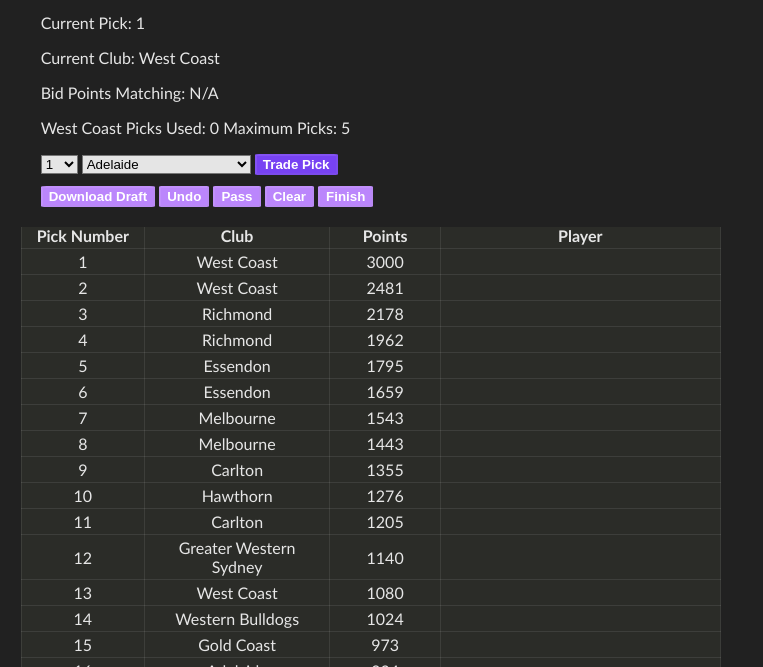
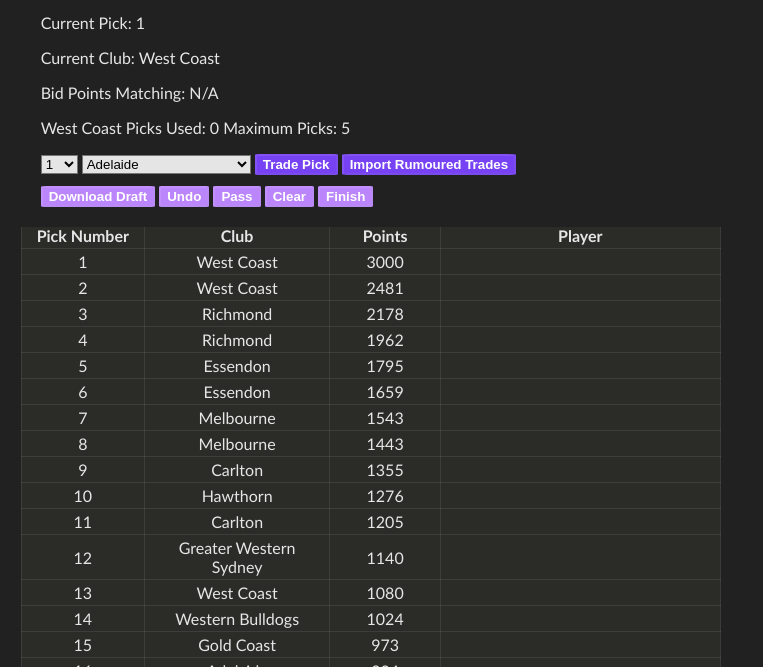
Before and after one commit to InBontWeTrust/Phantom-Sim, a plain HTML site: page index.html in a window 1280 px wide. Shown: the part 133-800 px from the top of the page, without its empty margins (0-763 px from the left). Drawn offline with Linux system fonts and the light colour scheme.

Commit message:
Added import rumoured trades

```diff
--- a/index.html
+++ b/index.html
@@ -79,6 +79,7 @@
                     <option>Sam Ainsworth </option>
                     <option>Oskar Ainsworth </option>
                     <option>Charlie Banfield (West Coast)</option>
+                    <option>Tom Blamires </option>
                     <option>Noah Chamberlain (Sydney)</option>
                     <option>Cody Curtin </option>
                     <option>Jack Dalton </option>
@@ -103,6 +104,7 @@
                     <option>Jacob Marron </option>
                     <option>Thomas Matthews </option>
                     <option>Jack Miller </option>
+                    <option>Tobyn Murray </option>
                     <option>Balyn O’Brien </option>
                     <option>Zane Peucker </option>
                     <option>Thomas Phillips </option>
@@ -160,6 +162,7 @@
 
                     </select>
                     <button onclick="tradePick()" id="trade-button">Trade Pick</button>
+                    <button onclick="importTrades()" id="import-button">Import Rumoured Trades</button>
                 </div>
                 <button onclick="tableToCSV()">Download Draft</button>
                 <button onclick="undo()">Undo</button>
--- a/index.js
+++ b/index.js
@@ -265,7 +265,7 @@ function Bid() {
     let bid = currentPick
     let bidValue = 0
     let biddingInfo = document.getElementById("bidding-info")
-    let matchingString = "Bid Points Matching - N/A "
+    let matchingString = "Bid Points Matching: N/A "
 
     let fullSelectedPlayer = selectedPlayer
     selectedPlayer = selectedPlayer.replace(/\s*\(.*?\)\s*/g, "").trim();
@@ -553,6 +553,91 @@ function undo() {
     }
 }
 
+function importTrades() {
+    if (currentPick == 1) {
+        draftOrder = [
+            [1,"West Coast"],
+            [2,"West Coast"],
+            [3,"Richmond"],
+            [4,"Richmond"],
+            [5,"Essendon"],
+            [6,"Essendon"],
+            [7,"Melbourne"],
+            [8,"Melbourne"],
+            [9,"Essendon"],
+            [10,"Hawthorn"],
+            [11,"North Melbourne"],
+            [12,"Greater Western Sydney"],
+            [13,"West Coast"],
+            [14,"Western Bulldogs"],
+            [15,"Gold Coast"],
+            [16,"Adelaide"],
+            [17,"Brisbane"],
+            [18,"Gold Coast"],
+            [19,"Geelong"],
+            [20,"Fremantle"],
+            [21,"Carlton"],
+            [22,"Hawthorn"],
+            [23,"Brisbane"],
+            [24,"Gold Coast"],
+            [25,"Carlton"],
+            [26,"North Melbourne"],
+            [27,"Carlton"],
+            [28,"Gold Coast"],
+            [29,"Gold Coast"],
+            [30,"Carlton"],
+            [31,"Sydney"],
+            [32,"Sydney"],
+            [33,"Western Bulldogs"],
+            [34,"West Coast"],
+            [35,"Gold Coast"],
+            [36,"Gold Coast"],
+            [37,"Melbourne"],
+            [38,"Richmond"],
+            [39,"Collingwood"],
+            [40,"Geelong"],
+            [41,"West Coast"],
+            [42,"Sydney"],
+            [43,"Carlton"],
+            [44,"Brisbane"],
+            [45,"Collingwood"],
+            [46,"North Melbourne"],
+            [47,"Fremantle"],
+            [48,"Gold Coast"],
+            [49,"Gold Coast"],
+            [50,"St Kilda"],
+            [51,"Brisbane"],
+            [52,"Gold Coast"],
+            [53,"Western Bulldogs"],
+            [54,"Carlton"],
+            [55,"Adelaide"],
+            [56,"Collingwood"],
+            [57,"Brisbane"],
+            [58,"Collingwood"],
+            [59,"Hawthorn"],
+            [60,"Sydney"],
+            [61,"Adelaide"],
+            [62,"St Kilda"],
+            [63,"Melbourne"],
+            [64,"Fremantle"],
+            [65,"Melbourne"],
+            [66,"Hawthorn"],
+            [67,"Collingwood"],
+            [68,"Richmond"],
+            [69,"Port Adelaide"],
+            [70,"St Kilda"],
+            [71,"Sydney"],
+            [72,"Fremantle"],
+            [73,"Greater Western Sydney"],
+            [74,"Port Adelaide"]]
+        clearTable()
+        GenerateTable()
+    }
+    else {
+        window.alert("Cannot import trades after draft has started.")
+    }
+}
+
 function clearTable() {
     for (let i = 1; i<=draftOrder.length; i++){
         document.getElementById("pick-table").deleteRow(1)
--- a/styles.css
+++ b/styles.css
@@ -62,6 +62,10 @@ input {
     background-color: #7742f3;
 }
 
+#import-button {
+    background-color: #7742f3;
+}
+
 
 button {
     background-color: #BB86FC;
```
